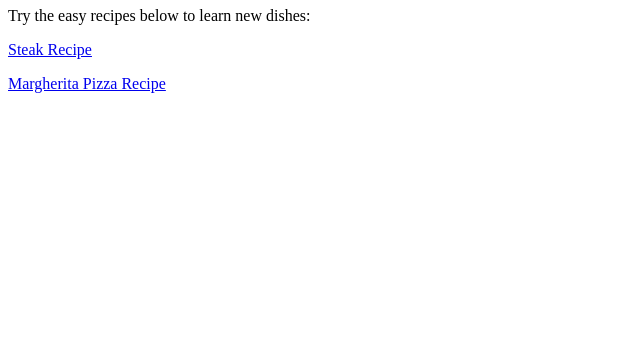
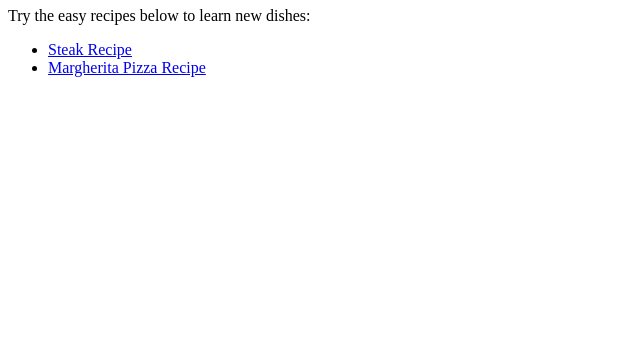
Before and after one commit to guirgisk/odin-recipes, a plain HTML site: page index.html in a window 1280 px wide. Shown: the part 457-800 px from the top of the page, without its empty margins (0-640 px from the left). Drawn offline with Linux system fonts and the light colour scheme.

Commit message:
Put recipes in unoredered list

```diff
--- a/index.html
+++ b/index.html
@@ -12,7 +12,9 @@
     <img src="https://www.cordonbleu.edu/Files/MediaFile/58300.jpg" alt="Chef adding sauce to dish">
     <h1>Want to level up your cooking skills?</h1>
     <p>Try the easy recipes below to learn new dishes:</p>
-    <p><a href="./recipes/steak.html">Steak Recipe</a></p>
-    <p><a href="./recipes/pizza.html">Margherita Pizza Recipe</a></p>
+    <ul>
+        <li><a href="./recipes/steak.html">Steak Recipe</a></li>
+        <li><a href="./recipes/pizza.html">Margherita Pizza Recipe</a></li>
+    </ul>
 </body>
 </html>
```
